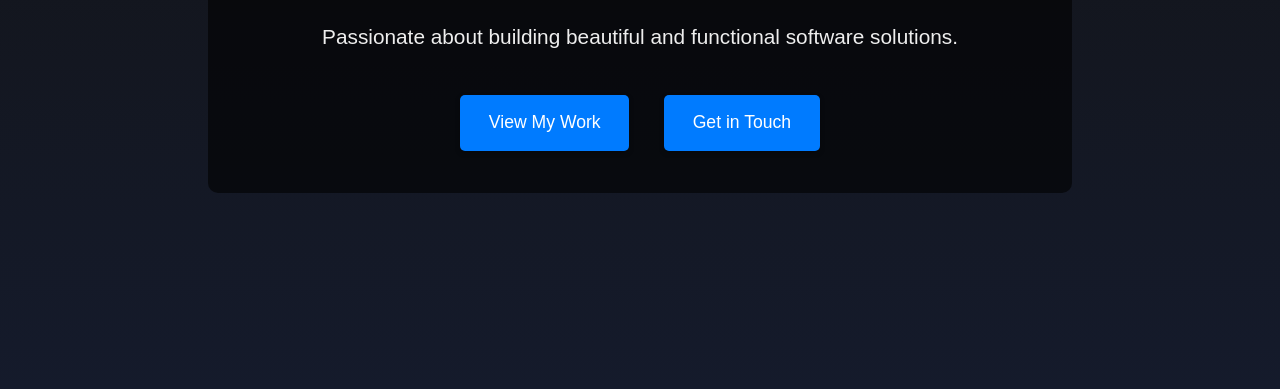
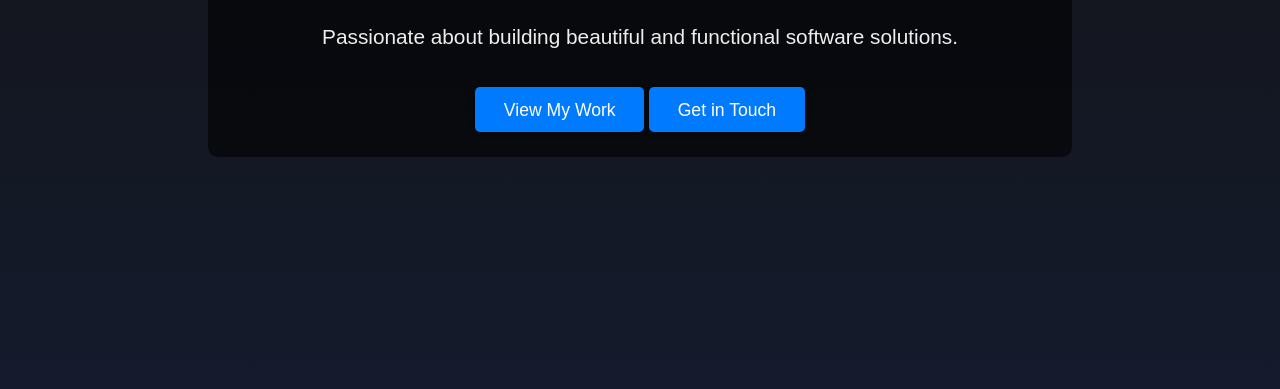
Before and after one commit to Namit2924/Portfolio, a plain HTML site: page index.html in a window 1280 px wide. Shown: the part 411-800 px from the top of the page. Drawn offline with Linux system fonts and the light colour scheme.

Commit message:
Update Files

```diff
--- a/index.html
+++ b/index.html
@@ -29,8 +29,8 @@
         <div class="hero-content">
             <h1>Hi, I'm Namit Dhangar</h1>
             <p>Passionate about building beautiful and functional software solutions.</p>
-            <a href="#portfolio" class="button">View My Work</a>
-            <a href="#contact" class="button secondary-button">Get in Touch</a>
+            <a href="#portfolio" class="btn">View My Work</a>
+            <a href="#contact" class="btn">Get in Touch</a>
         </div>
     </section>
 
@@ -79,7 +79,7 @@
                 <h3>Shoes E-commerce</h3>
                 <p>Built using React, HTML, CSS, JavaScript. Designed for a smooth and
                     responsive shopping experience.</p>
-                <button class="button"><a href="https://github.com/Namit2924/Shoes_ecom" target="_blank">View
+                <button class="btn"><a href="https://github.com/Namit2924/Shoes_ecom" target="_blank">View
                         Project</a></button>
                 <!-- <div class="overlay">
                     <h3>Shoe Shop E-commerce Frontend</h3>
@@ -92,7 +92,7 @@
             <div class="portfolio-item">
                 <h3>Virtual Assistant</h3>
                 <p>Python-based assistant capable of handling voice commands, APIs integration, and automations.</p>
-                <button class="button"> <a href="https://github.com/Namit2924/Sathi-Virtual-Assistant_project"
+                <button class="btn"> <a href="https://github.com/Namit2924/Sathi-Virtual-Assistant_project"
                         target="_blank">View Project</a></button>
                 <!-- <div class="overlay">
                     <h3>Virtual Assistant</h3>
@@ -106,7 +106,7 @@
                 <h3>Algorithm Visualization Tool</h3>
                 <p>Interactive visualization of algorithms (Sorting, Searching) built with React, HTML, CSS, JavaScript.
                 </p>
-                <button class="button"> <a href="https://github.com/Namit2924/Algorithm_visualization/tree/main"
+                <button class="btn"> <a href="https://github.com/Namit2924/Algorithm_visualization/tree/main"
                         target="_blank">View Project</a></button>
                 <br>
                 <!-- <div class="overlay">
@@ -128,7 +128,7 @@
             <input type="text" name="name" placeholder="Your Name" required>
             <input type="email" name="email" placeholder="Your Email" required>
             <textarea name="message" placeholder="Your Message" required></textarea>
-            <button type="submit" class="button_s">Send Message</button>
+            <button type="submit" class="btn">Send Message</button>
         </form>
 
         <p id="form-status"></p>
--- a/style.css
+++ b/style.css
@@ -1,4 +1,8 @@
 /* style.css */
+html {
+    scroll-behavior: smooth;
+}
+
 body {
     font-family: sans-serif;
     margin: 0;
@@ -105,7 +109,7 @@ nav ul li a:hover {
     color: #eee;
     line-height: 1.8;
 }
-
+/*
 .hero .button {
     display: inline-block;
     background-color: var(--primary-color);
@@ -137,7 +141,7 @@ nav ul li a:hover {
 .hero .secondary-button:hover {
     background-color: var(--primary-color);
     color: var(--text-light);
-}
+} */
 
 .section {
     padding: 6rem 20px;
@@ -317,7 +321,7 @@ nav ul li a:hover {
     color: var(--text-light);
     transform: translateY(-2px);
 }
-
+/*
 .portfolio-grid-section .button {
     display: block;
     margin: 3rem auto 0;
@@ -336,7 +340,7 @@ nav ul li a:hover {
 .portfolio-grid-section .button:hover {
     background-color: #0056b3;
     transform: translateY(-2px);
-}
+} */
 
 
 #contact {
@@ -377,7 +381,7 @@ nav ul li a:hover {
     border-color: var(--primary-color);
     box-shadow: 0 0 0 3px rgba(0, 123, 255, 0.1);
 }
-.button_s{
+/* .button_s{
     display: block;
     margin: 3rem auto 0;
     background-color: var(--primary-color);
@@ -395,7 +399,7 @@ nav ul li a:hover {
     background-color: #0056b3;
     transform: translateY(-2px);
     }
-
+     */
 
 #contact textarea {
     resize: vertical;
@@ -516,7 +520,7 @@ footer p{
         transform: translateX(0);
     }
 }
-
+/*
 .hero .button,
 .portfolio-grid-section .button,
 .portfolio-item .overlay a {
@@ -535,4 +539,21 @@ footer p{
 }
 .hero .secondary-button:hover{
     box-shadow: 0 4px 10px rgba(0, 0, 0, 0.5);
+} */
+.btn {
+    background-color: var(--primary-color);
+    color: var(--text-light);
+    padding: 0.8rem 1.8rem;
+    border-radius: 5px;
+    text-decoration: none;
+    transition: background-color 0.3s ease, transform 0.2s ease;
+    font-size: 1.1rem;
+    border: none;
+    box-shadow: 0 2px 5px rgba(0, 0, 0, 0.3);
+    cursor: pointer;
 }
+.btn:hover {
+    background-color: #0056b3;
+    transform: translateY(-2px);
+    box-shadow: 0 4px 10px rgba(0, 0, 0, 0.5);
+}
```
